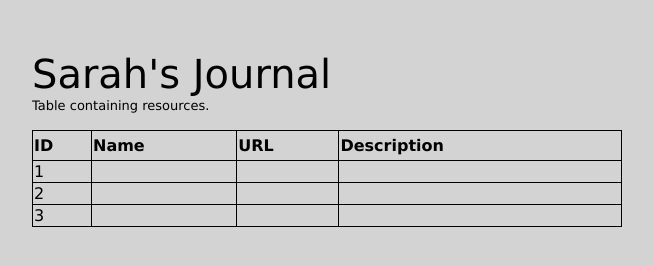
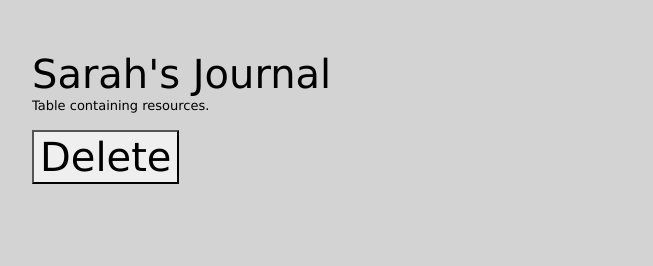
Before and after one commit to SarahLittlejohn/JournalFrontEnd, a plain HTML site: page index.html in a window 1280 px wide. Shown: the whole page, without its empty margins (18-671 px from the left). Drawn offline with nearby package versions, Linux system fonts and the light colour scheme.

Commit message:
Create_CRUD_functions: test button

```diff
--- a/index.html
+++ b/index.html
@@ -23,37 +23,15 @@
     <script src="https://cdnjs.cloudflare.com/ajax/libs/popper.js/1.14.7/umd/popper.min.js" integrity="sha384-UO2eT0CpHqdSJQ6hJty5KVphtPhzWj9WO1clHTMGa3JDZwrnQq4sF86dIHNDz0W1" crossorigin="anonymous"></script>
     <script src="https://stackpath.bootstrapcdn.com/bootstrap/4.3.1/js/bootstrap.min.js" integrity="sha384-JjSmVgyd0p3pXB1rRibZUAYoIIy6OrQ6VrjIEaFf/nJGzIxFDsf4x0xIM+B07jRM" crossorigin="anonymous"></script>
 
-      <p>
-        Table containing resources.
 
-        <table>
-          <thead>
-          <tr>
-              <th>ID</th>
-              <th>Name</th>
-              <th>URL</th>
-              <th>Description</th>
-          </tr>
-          </thead>
-          <tr>
-              <td>1</td>
-              <td></td>
-              <td></td>
-              <td></td>
-          </tr>
-          <tr>
-              <td>2</td>
-              <td></td>
-              <td></td>
-              <td></td>
-          </tr>
-          <tr>
-              <td>3</td>
-              <td></td>
-              <td></td>
-              <td></td>
-          </tr>
-      </p>
+      <p> Table containing resources.</p>
+
+
+      <button onclick="deleteResource()">Delete</button>
+
+      <p id="delete"></p>
+
+
   </body>
 
   </html>
--- a/script.js
+++ b/script.js
@@ -4,12 +4,13 @@ resources.open('GET', localhost:5432/journal, false);
 resources.send();
 resources.responseType = 'text';
 
+// Functions e.g. remove, create,... that work when data is loaded
 resources.onload = function() {
-    // Contains functions e.g. remove, create,... that work when data is loaded.
+
     var data = JSON.parse(this.response);
 
     // Function to display resources
-    display.resources(data);
+    displayResources(data);
 
     // Function to create a resource
     createResource();
@@ -19,6 +20,17 @@ resources.onload = function() {
 }
 
 // Functions are defined here
+// Display resources
+function displayResources(data) {
+
+}
+
 // Create resource button
+function createResource() {
+
+}
 
 // Delete resource button
+function deleteResource() {
+    document.getElementById("delete").innerHTML = "Hello World";
+}
```
